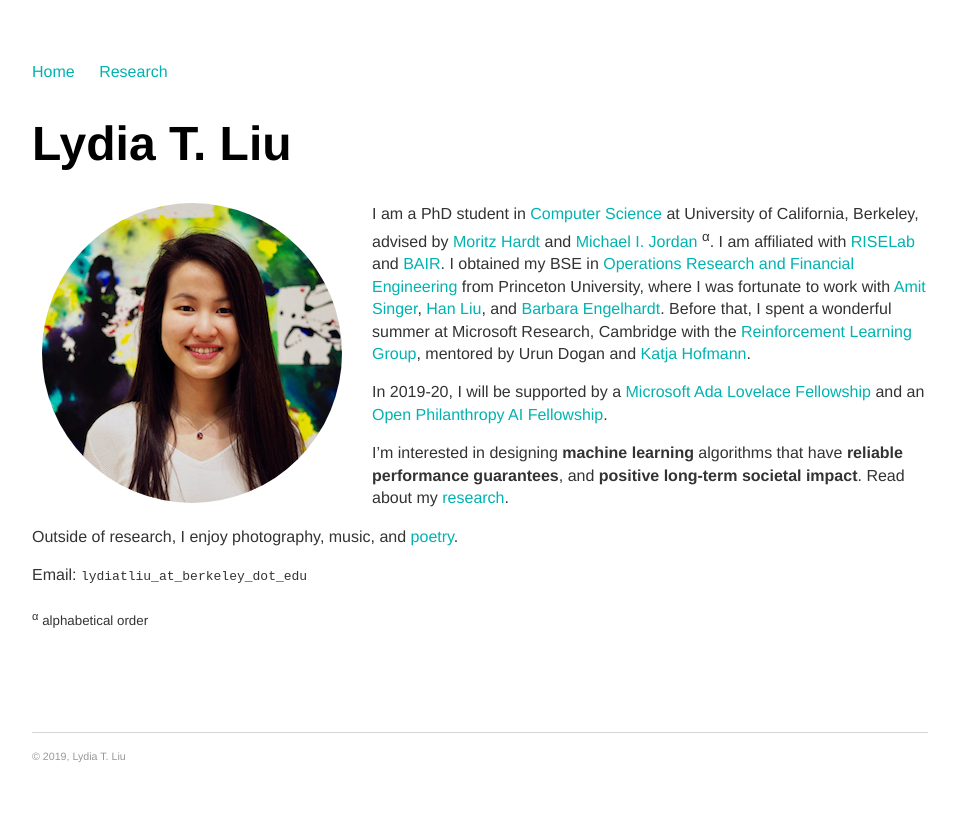
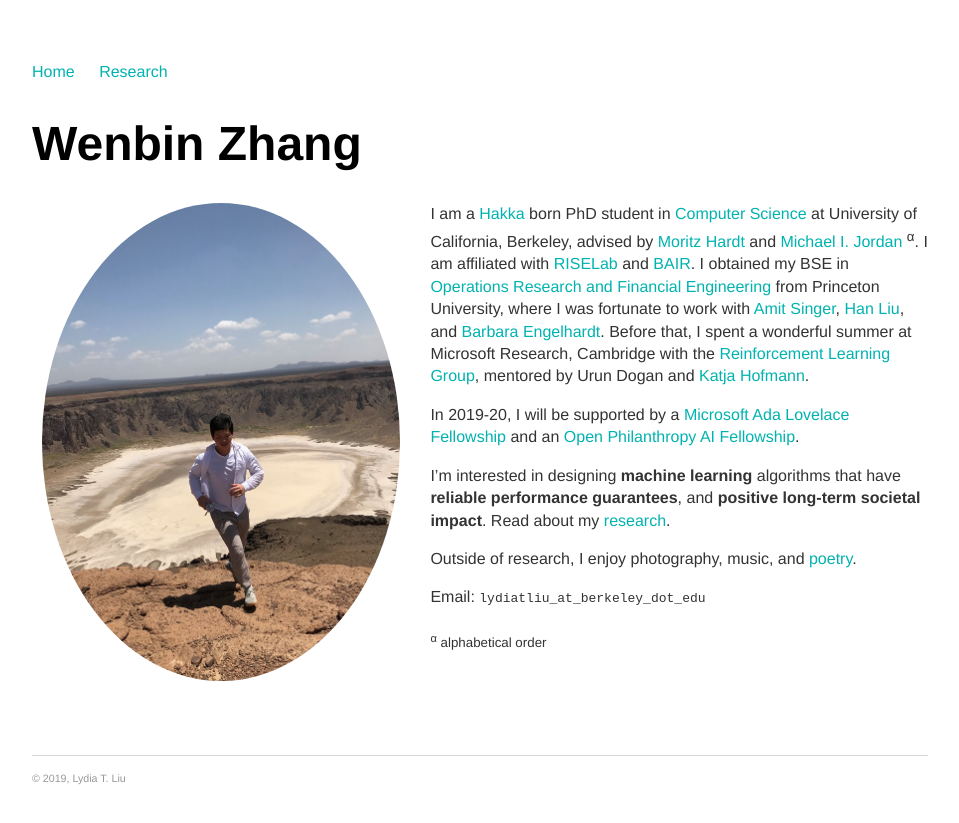
Before and after one commit to vanbanTruong/vanbanTruong.github.io, a Jekyll site: the page built from index.md, in a window 1280 px wide. Shown: the top 823 px of the page, without its empty margins (160-1119 px from the left). Built offline with Jekyll 4.4.1, drawn with Linux system fonts in a browser that asks for light colours.

Commit message:
Update index.md

```diff
--- a/index.md
+++ b/index.md
@@ -1,14 +1,14 @@
 ---
 layout: default
-title: Lydia T. Liu | University of California, Berkeley
+title: Wenbin Zhang | 张雯斌
 ---
 
 
-# Lydia T. Liu #
+# Wenbin Zhang #
 
-<img src="img/francis.jpg" alt="Photo" class="leftside_image">
+<img src="img/taif.jpg" alt="Photo" class="leftside_image">
 
-I am a PhD student in [Computer Science](https://eecs.berkeley.edu/) at University of California, Berkeley, advised by [Moritz Hardt](http://www.moritzhardt.com/) and [Michael I. Jordan](https://people.eecs.berkeley.edu/~jordan/) <sup>&alpha;</sup>. I am affiliated with [RISELab](http://rise.cs.berkeley.edu/) and [BAIR](http://bair.berkeley.edu/).
+I am a [Hakka](https://en.wikipedia.org/wiki/Hakka_people) born PhD student in [Computer Science](https://eecs.berkeley.edu/) at University of California, Berkeley, advised by [Moritz Hardt](http://www.moritzhardt.com/) and [Michael I. Jordan](https://people.eecs.berkeley.edu/~jordan/) <sup>&alpha;</sup>. I am affiliated with [RISELab](http://rise.cs.berkeley.edu/) and [BAIR](http://bair.berkeley.edu/).
 I obtained my BSE in [Operations Research and Financial Engineering](https://orfe.princeton.edu/) from Princeton University, where I was fortunate to work with [Amit Singer](https://web.math.princeton.edu/~amits/), [Han Liu](https://www.princeton.edu/~hanliu/), and [Barbara Engelhardt](https://www.cs.princeton.edu/~bee/). Before that, I spent a wonderful summer at Microsoft Research, Cambridge with the [Reinforcement Learning Group](https://www.microsoft.com/en-us/research/group/reinforcement-learning-group/), mentored by Urun Dogan and [Katja Hofmann](https://www.microsoft.com/en-us/research/people/kahofman/).
 
 In 2019-20, I will be supported by a [Microsoft Ada Lovelace Fellowship](https://www.microsoft.com/en-us/research/academic-program/ada-lovelace-fellowship/) and an [Open Philanthropy AI Fellowship](https://www.openphilanthropy.org/focus/global-catastrophic-risks/potential-risks-advanced-artificial-intelligence/open-phil-ai-fellowship-2019-class).
```
